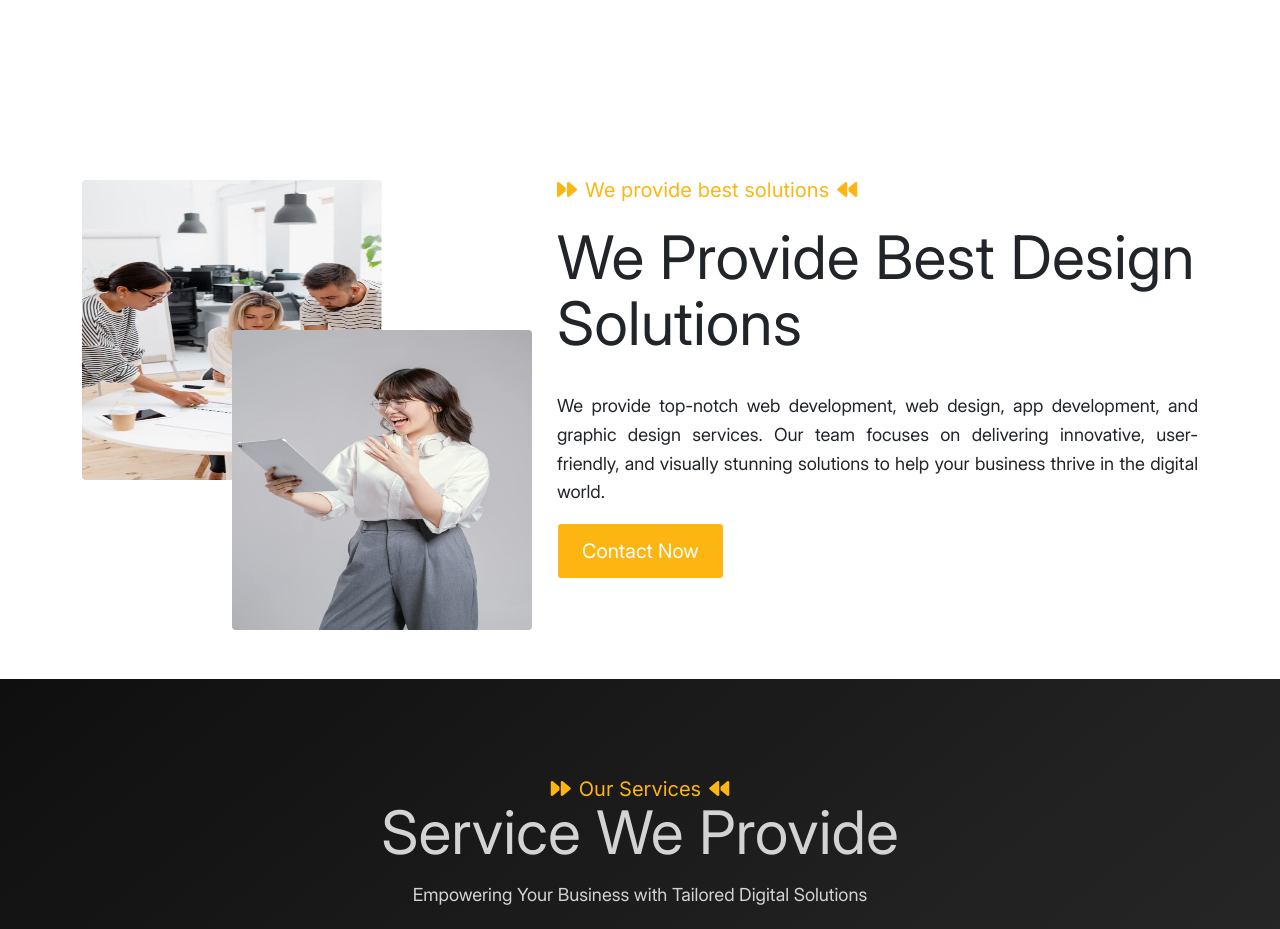
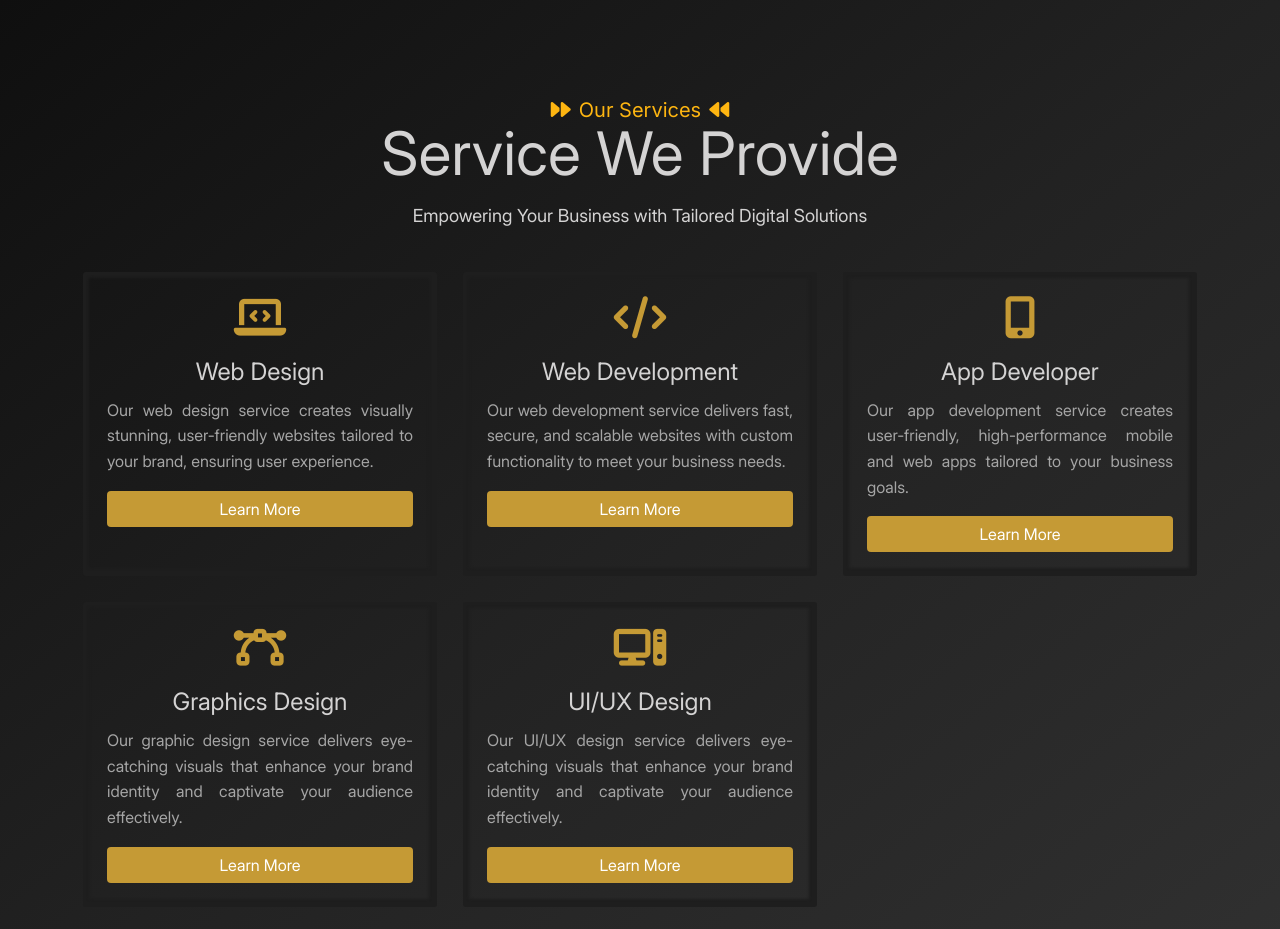
Before and after one commit to showkatbinidris70/digency, a plain HTML site: page index.html in a window 1280 px wide. Shown: the top 929 px of the page. Drawn offline with Linux system fonts and the light colour scheme.

```diff
--- a/index.html
+++ b/index.html
@@ -171,7 +171,7 @@
   <!-- hero section end -->
 
   <!-- about section start -->
-  <section id="about-section" class="revel-content">
+  <section id="about-section" class="revel-content d-none">
     <div class="container">
       <div class="row">
         <div class="col-sm-12 col-md-12 col-lg-6 col-xl-5 col-xxl-5">
```
